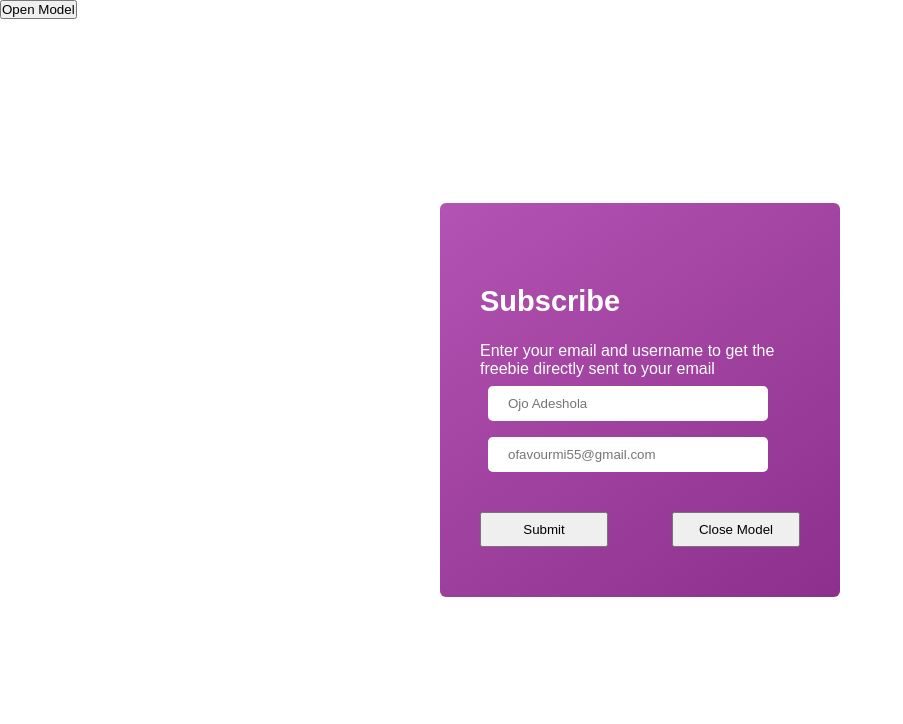
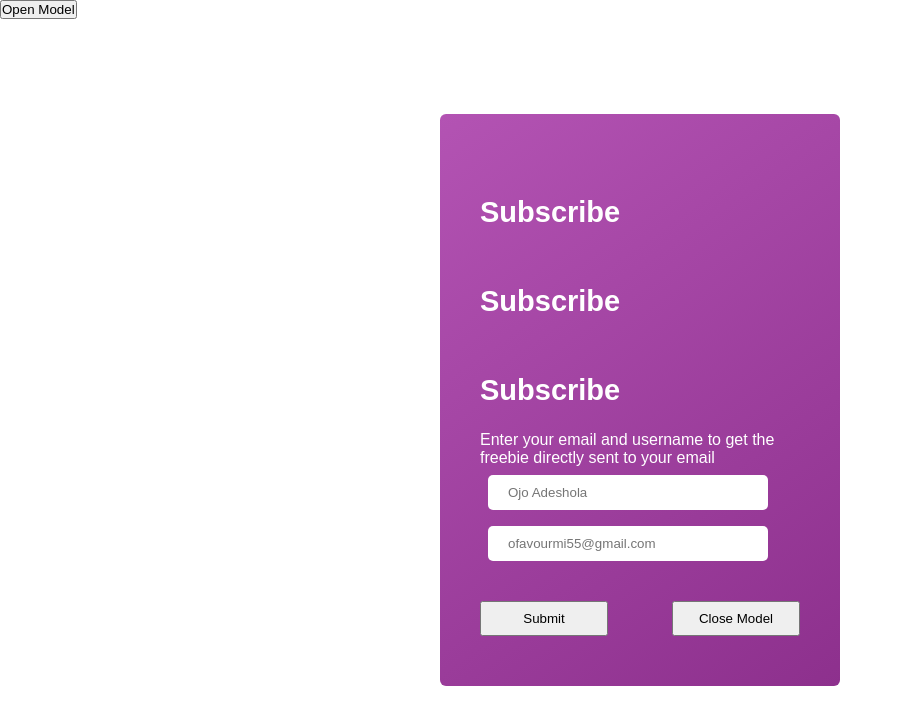
Before and after one commit to Missfavis-coder/invest-file, a plain HTML site: page index.html in a window 1280 px wide. Shown: the whole page, without its empty margins (0-903 px from the left). Drawn offline with Linux system fonts and the light colour scheme.

Commit message:
first push

```diff
--- a/index.html
+++ b/index.html
@@ -11,6 +11,8 @@
     <div class="container">
         <div class="subscribe">
         <h2> Subscribe</h2>
+        <h2> Subscribe</h2>
+        <h2> Subscribe</h2>
         <p>Enter your email and username to get the freebie directly sent to your email</p>
     <form action="submit">
         <input type="text" id="name" placeholder="Ojo Adeshola">
```
